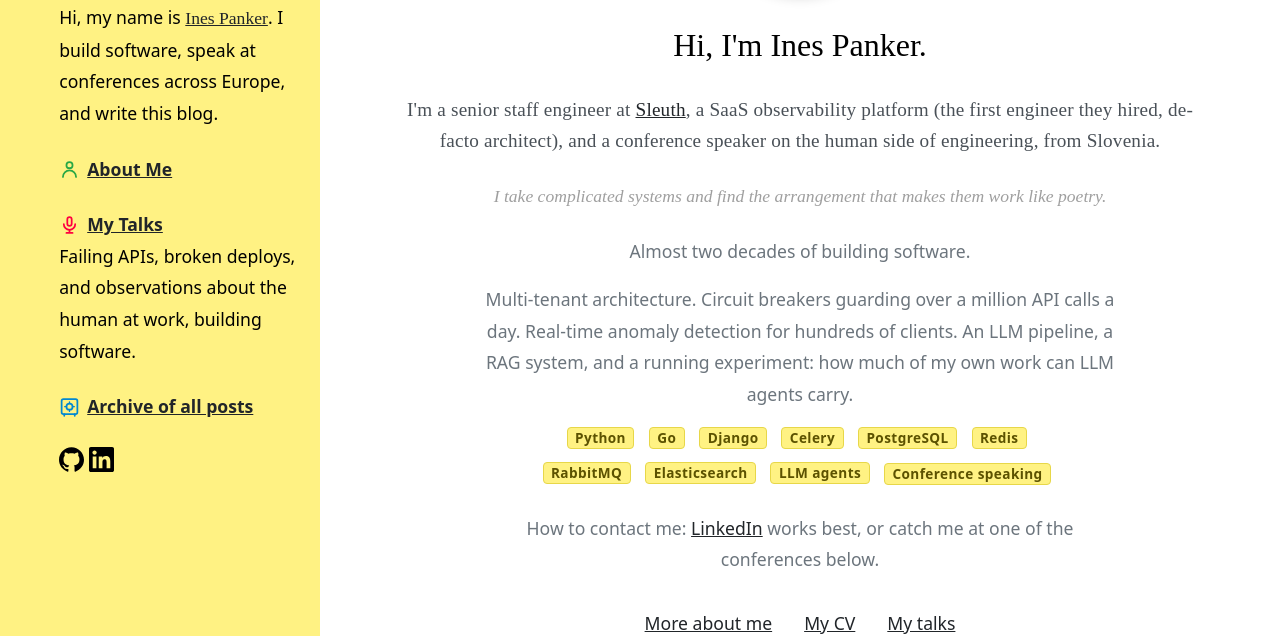
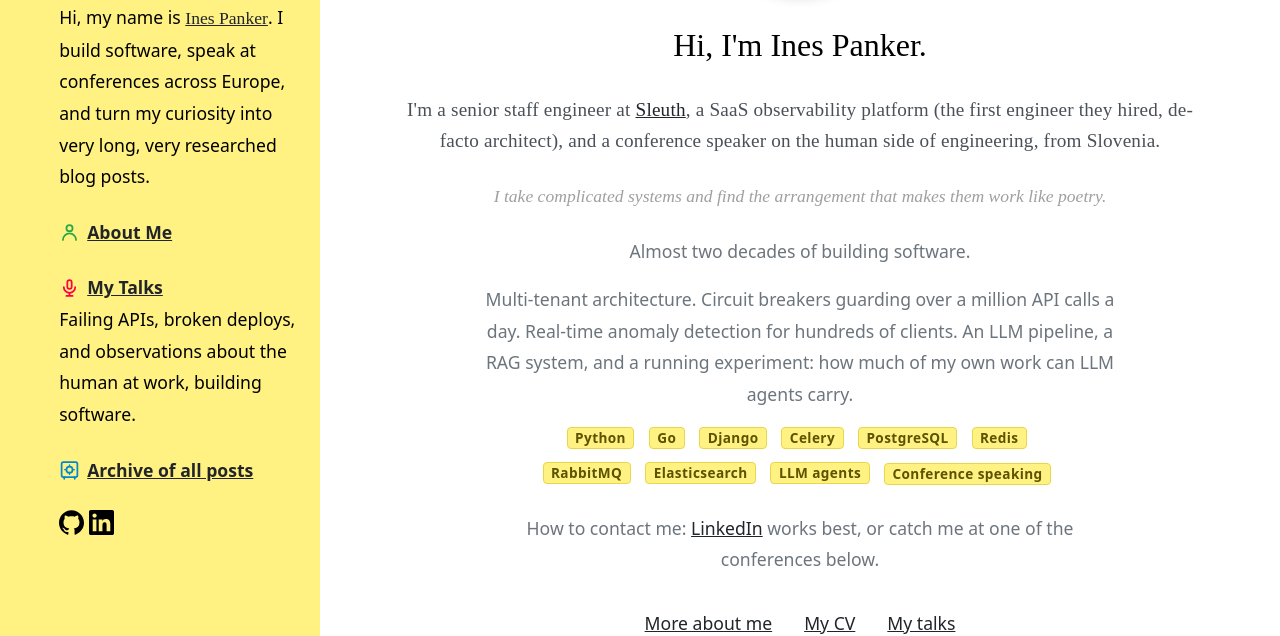
Before and after one commit to inesp/inesp.github.io, a Jekyll site: the page built from index.md, in a window 1280 px wide and 900 px high, cut to the strip 264-900 px from the top of the window. Built offline with Jekyll 4.4.1, drawn with Linux system fonts in a browser that asks for light colours; nearby versions of some CDN libraries; some web fonts are replaced; a style sheet for code colours, icons or effects is not loaded.

Commit message:
Reword the blog part

```diff
--- a/_includes/sidebar.html
+++ b/_includes/sidebar.html
@@ -5,7 +5,7 @@
   <p>by {{ site.author }}</p>
 
   <h3 class="mt-md-4 mt-lg-5">Who am I</h3>
-  <p class="mb-4">Hi, my name is  <a href="{{ '/about' | relative_link }}" class="my-name">Ines Panker</a>. I build software, speak at conferences across Europe, and write this blog.</p>
+  <p class="mb-4">Hi, my name is  <a href="{{ '/about' | relative_link }}" class="my-name">Ines Panker</a>. I build software, speak at conferences across Europe, and turn my curiosity into very long, very researched blog posts.</p>
 
   <p class="mb-4">
     {% include career_icon.html name="person" %}<a href="/about/" class="talks-link">About Me</a>
```
